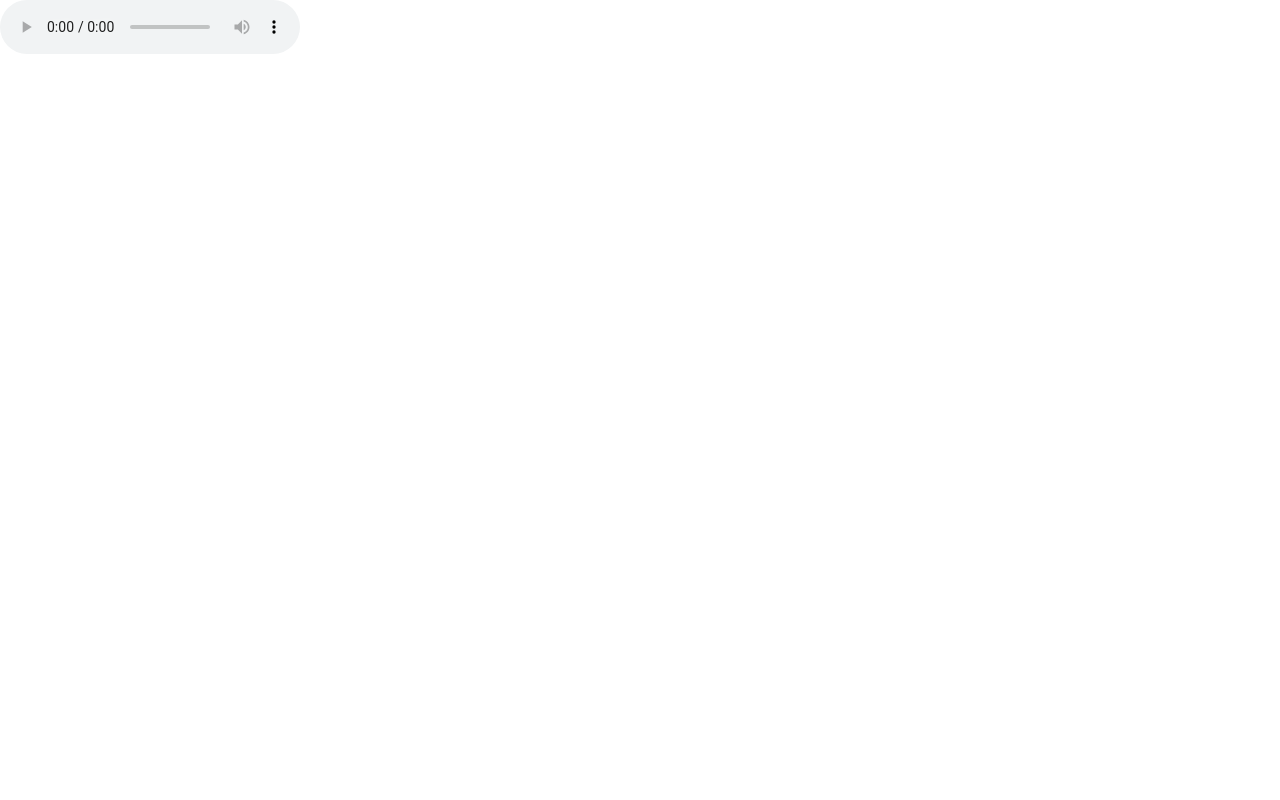
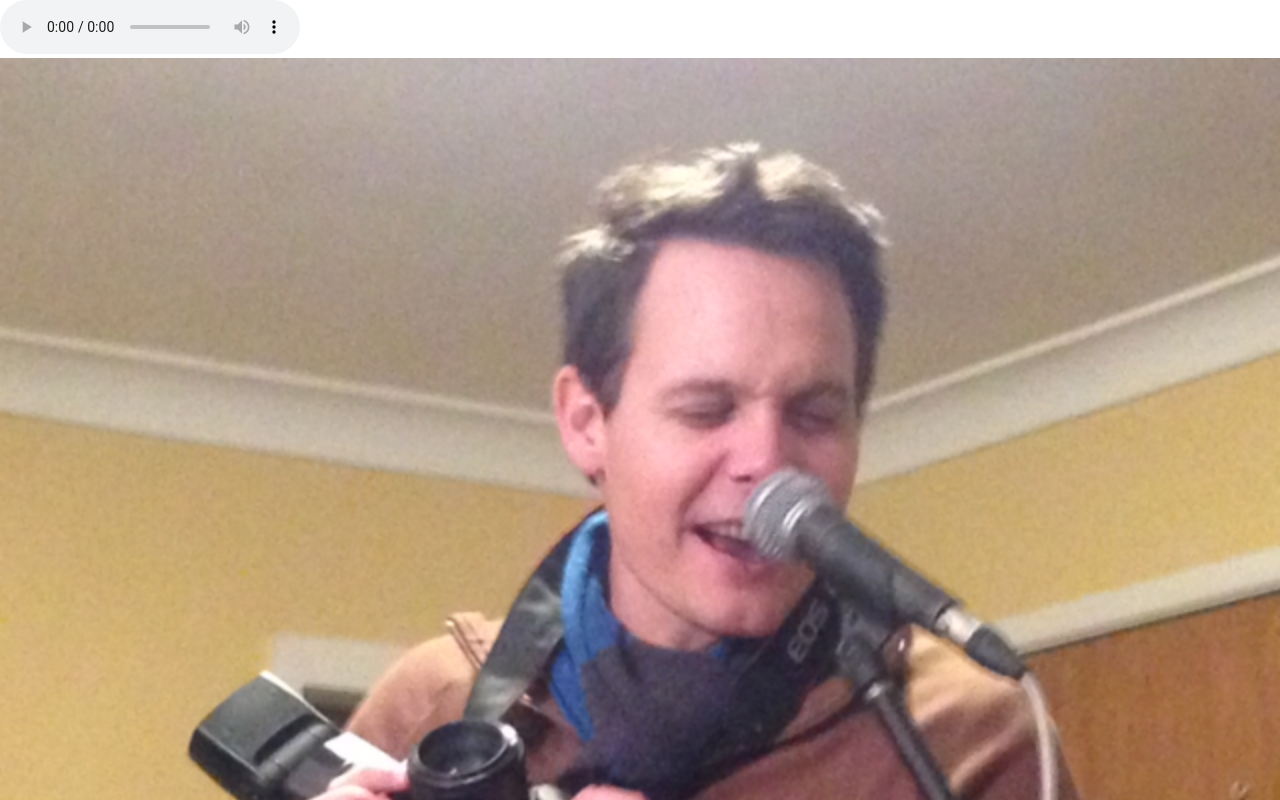
Before and after one commit to jpppps/jpppps.github.io, a plain HTML site: page index.html in a window 1280 px wide. Shown: the top 800 px of the page. Drawn offline with Linux system fonts and the light colour scheme.

Commit message:
readd image

```diff
--- a/index.html
+++ b/index.html
@@ -4,5 +4,6 @@
   <audio controls>
     <source src="jpppps.wav" type="audio/wav">
   </audio>
+  <img src="john.png" style="width:100%">
 </body>
 </html>
```
